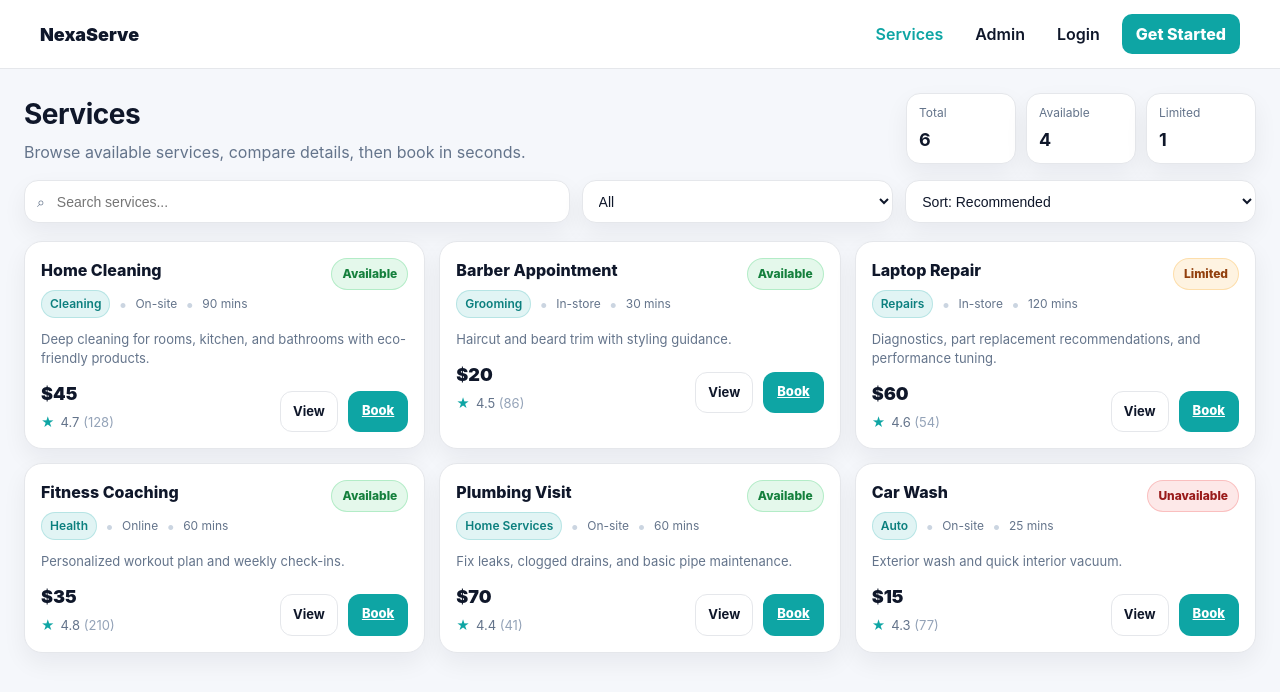
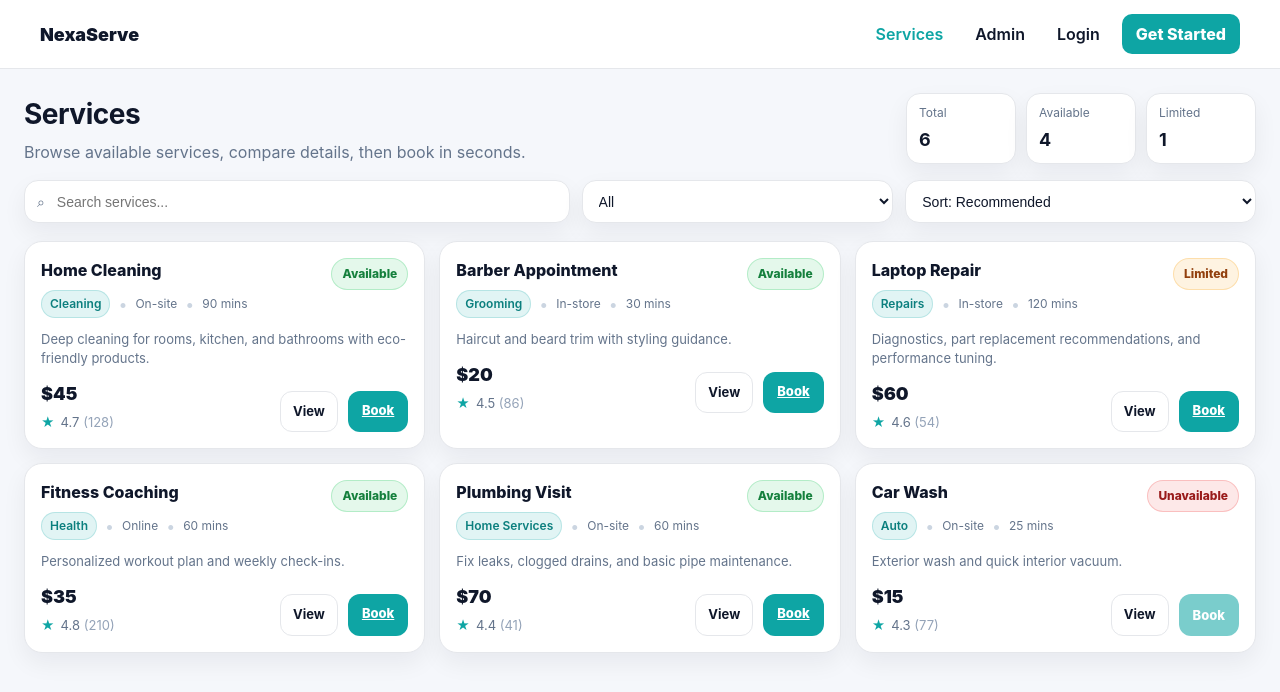
Before and after one commit to BethelHills/nexaserve-web-app, a React (Vite) app in the folder client/: page /services in a window 1280 px wide. Shown: the top 692 px of the page. Built offline with nearby package versions, Linux system fonts and the light colour scheme.

Commit message:
Conditionally disable booking link

```diff
--- a/client/src/pages/public/Services.jsx
+++ b/client/src/pages/public/Services.jsx
@@ -158,18 +158,15 @@ export default function Services() {
                   View
                 </Link>
 
-                <Link
-                  className={styles.primaryBtn}
-                  to={`/book/${s.id}`}
-                  aria-disabled={s.status === "Unavailable"}
-                  onClick={(event) => {
-                    if (s.status === "Unavailable") {
-                      event.preventDefault();
-                    }
-                  }}
-                >
-                  Book
-                </Link>
+                {s.status === "Unavailable" ? (
+                  <button className={styles.primaryBtn} disabled>
+                    Book
+                  </button>
+                ) : (
+                  <Link className={styles.primaryBtn} to={`/book/${s.id}`}>
+                    Book
+                  </Link>
+                )}
               </div>
             </div>
           </div>
```
